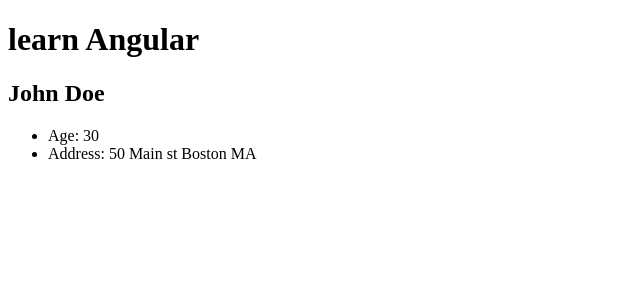
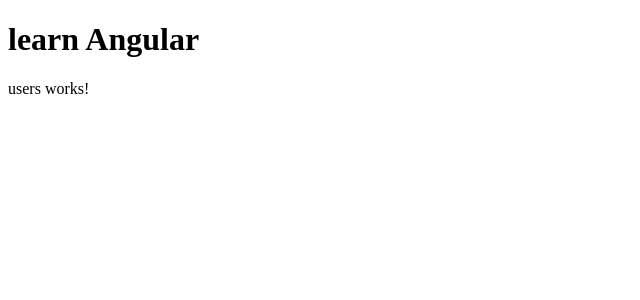
Before and after one commit to simonbogaerts/learn_angular_sandbox, an Angular app: page / in a window 1280 px wide. Shown: the top 300 px of the page, without its empty margins (0-640 px from the left). Built offline with nearby package versions, Linux system fonts and the light colour scheme.

Commit message:
end intro compo

```diff
--- a/src/app/app.component.html
+++ b/src/app/app.component.html
@@ -1,2 +1,2 @@
 <h1>learn Angular</h1>
-<app-user></app-user>
+<app-users></app-users>
--- a/src/app/app.module.ts
+++ b/src/app/app.module.ts
@@ -5,9 +5,10 @@
 import { AppComponent } from './app.component';
 import { UserComponent } from './components/user/user.component';
 import { PostComponent } from './components/post/post.component';
+import { UsersComponent } from './components/users/users.component';
 
 @NgModule({
-  declarations: [AppComponent, UserComponent, PostComponent],
+  declarations: [AppComponent, UserComponent, PostComponent, UsersComponent],
   imports: [BrowserModule, AppRoutingModule],
   providers: [],
   bootstrap: [AppComponent]
--- a/src/app/components/user/user.component.html
+++ b/src/app/components/user/user.component.html
@@ -1,5 +1,8 @@
-<h2>{{ firstName }} {{ lastName }}</h2>
+<h2>{{ user.firstName }} {{ user.lastName }}</h2>
 <ul>
-  <li>Age: {{ showAge() }}</li>
-  <li>Address: {{ address.street }} {{ address.city }} {{ address.state }}</li>
+  <li>Age: {{ user.age }}</li>
+  <li>
+    Address: {{ user.address.street }} {{ user.address.city }}
+    {{ user.address.state }}
+  </li>
 </ul>
--- a/src/app/components/user/user.component.ts
+++ b/src/app/components/user/user.component.ts
@@ -1,24 +1,28 @@
-import { Component } from '@angular/core';
+import { Component, OnInit } from '@angular/core';
+import { User } from 'src/app/models/user.model';
 
 @Component({
   selector: 'app-user',
   templateUrl: './user.component.html',
   styleUrls: ['./user.component.css']
 })
-export class UserComponent {
-  firstName = 'John';
-  lastName = 'Doe';
-  age = 30;
-  address = {
-    street: '50 Main st',
-    city: 'Boston',
-    state: 'MA'
-  };
+export class UserComponent implements OnInit {
+  // properties
+  user: User;
 
   // methods
   constructor() {}
 
-  showAge() {
-    return this.age;
+  ngOnInit(): void {
+    this.user = {
+      firstName: 'John',
+      lastName: 'Doe',
+      age: 30,
+      address: {
+        street: 'Main St. ',
+        city: 'Boston',
+        state: 'MA'
+      }
+    };
   }
 }
--- /dev/null
+++ b/src/app/components/users/users.component.html
@@ -0,0 +1,3 @@
+<p>
+  users works!
+</p>
--- /dev/null
+++ b/src/app/components/users/users.component.ts
@@ -0,0 +1,16 @@
+import { Component, OnInit } from '@angular/core';
+
+@Component({
+  selector: 'app-users',
+  templateUrl: './users.component.html',
+  styleUrls: ['./users.component.css']
+})
+export class UsersComponent implements OnInit {
+  constructor() {
+    console.log('ctr');
+  }
+
+  ngOnInit() {
+    console.log('init');
+  }
+}
```
Also changed, not shown: src/app/models/user.model.ts (added, +10 -0 lines), src/app/components/users/users.component.css (added), 1 other file (tests, documents, lock files or other folders).
